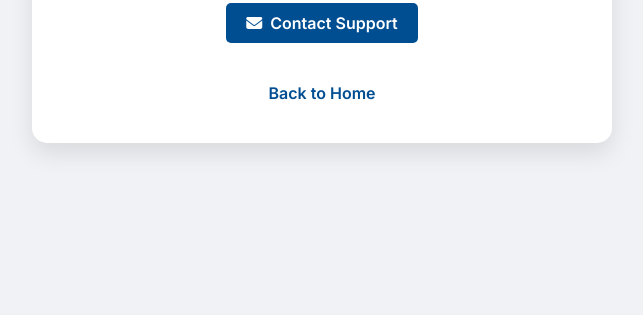
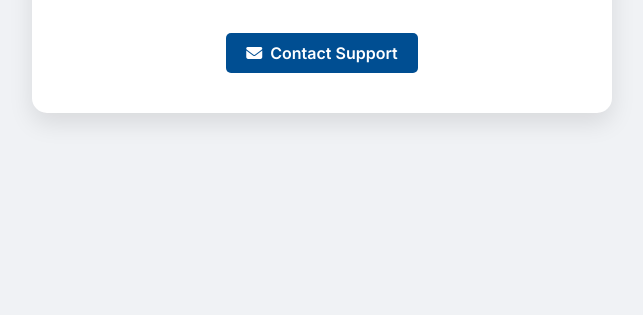
Before and after one commit to youssef-eid-profile/Cyberixa, a plain HTML site: page verify.html in a window 1280 px wide. Shown: the part 525-840 px from the top of the page, without its empty margins (318-961 px from the left). Drawn offline with Linux system fonts and the light colour scheme.

Commit message:
Add files via upload

```diff
--- a/verify.html
+++ b/verify.html
@@ -151,9 +151,6 @@
             <a id="support-btn" href="#" class="btn-support">
                 <i class="fas fa-envelope"></i> Contact Support
             </a>
-
-            <br><br>
-            <a href="index.html" class="btn-home">Back to Home</a>
         </div>
     </div>
 
```
